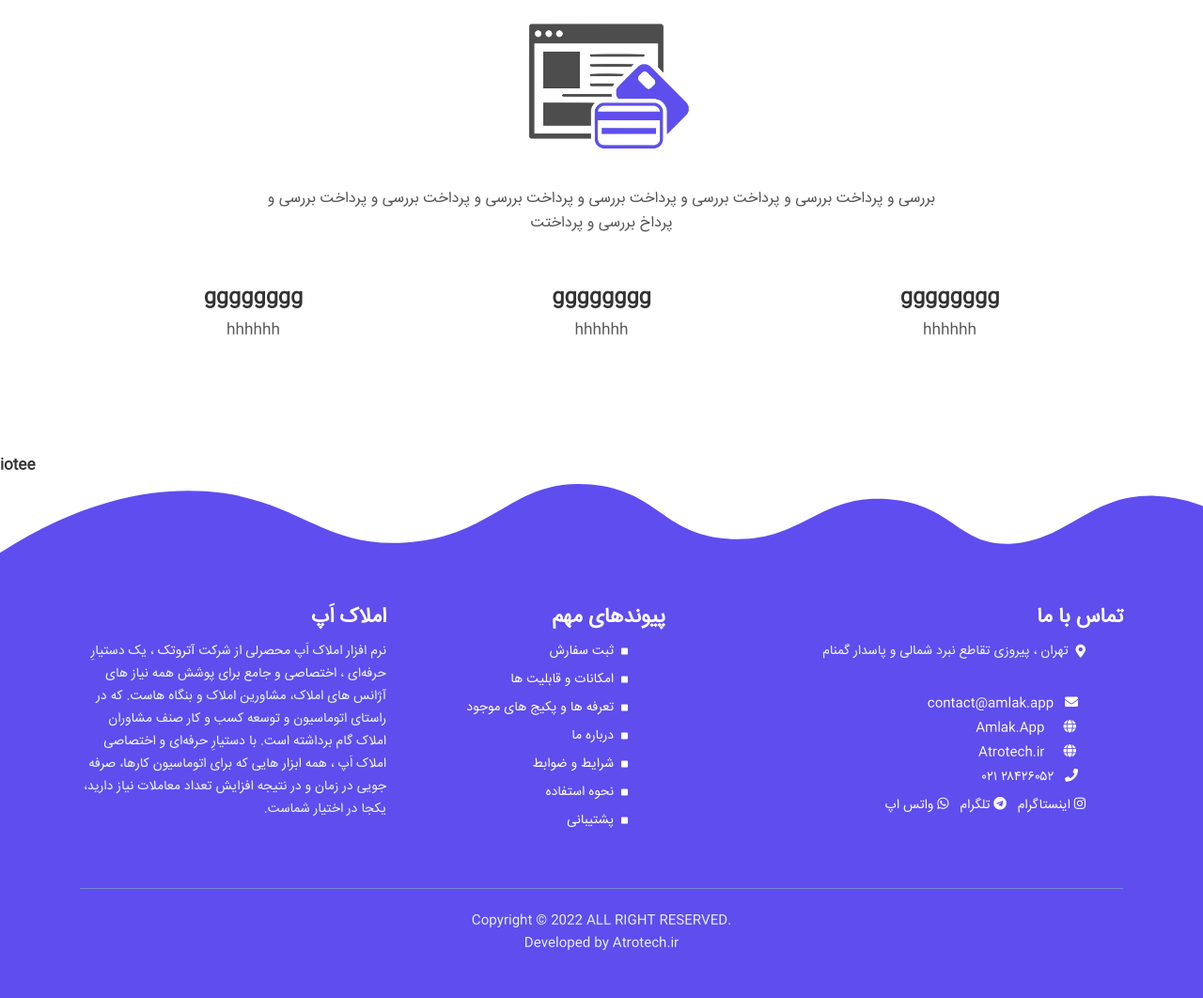
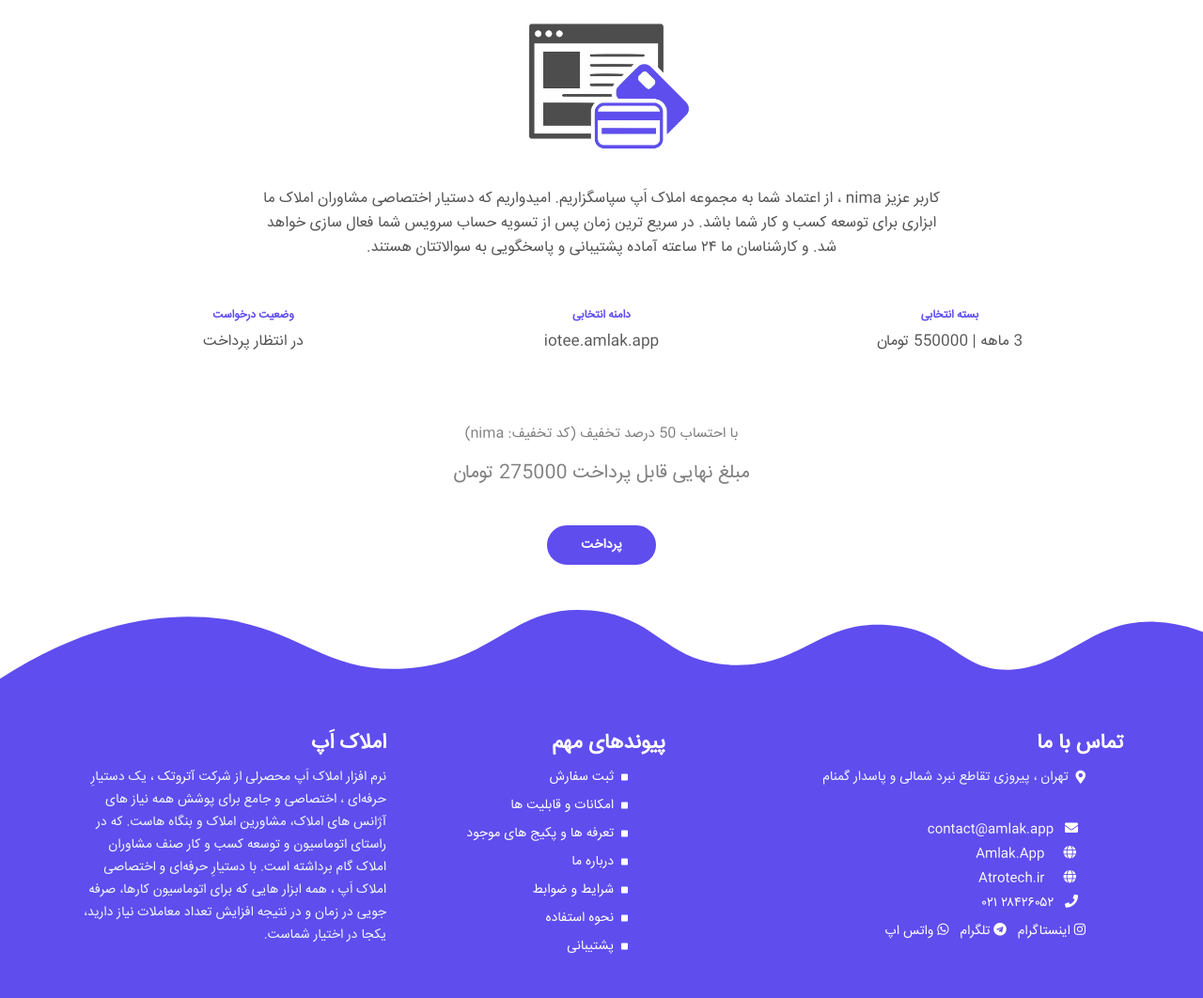
Before and after one commit to nimadorostkar/tivo, a Django app: page /checkout/8/ in a window 1280 px wide. Shown: the part 364-1426 px from the top of the page at 94% size. Before the commit the page ends 1375 px from the top, so only its background shows below. Run offline with Django 3.2, Linux system fonts and the light colour scheme; data comes from the database, SQL or seed files in the repository; both versions use the stored data as it was after the commit; parts of the project's set-up code (start-up, migrations or seed data) failed here and were passed over; some libraries are stand-ins or nearby versions.

Commit message:
just bank link

```diff
--- a/app/views.py
+++ b/app/views.py
@@ -279,8 +279,12 @@
 #------------------------------------------------------------------------------
 def checkout(request, id):
     req = get_object_or_404(Requests, id=id)
+    #discount = get_object_or_404(Discounts, code=req.discount)
+    discounts = models.Discounts.objects.filter(active=True)
+
+
     html_template = loader.get_template( 'checkout.html' )
-    return HttpResponse(html_template.render( {'req':req}, request) )
+    return HttpResponse(html_template.render( { 'req':req, 'discounts':discounts }, request) )
 
 
 
--- a/templates/checkout.html
+++ b/templates/checkout.html
@@ -52,7 +52,7 @@
                         <img class="img-fluid" src="{% static 'images/payment.png' %}" alt="alternative">
                     </div>
                   </div>
-                  <p class="p-heading" dir="rtl"> بررسی و پرداخت بررسی و پرداخت بررسی و پرداخت بررسی و پرداخت بررسی و پرداخت بررسی و پرداخت بررسی و پرداخ بررسی و پرداختت </p>
+                  <p class="p-heading" dir="rtl"> کاربر عزیز {{ req.user }} ، از اعتماد شما به مجموعه املاک اَپ سپاسگزاریم. امیدواریم که دستیار اختصاصی مشاوران املاک ما ابزاری برای توسعه کسب و کار شما باشد. در سريع ترین زمان پس از تسویه حساب سرویس شما فعال سازی خواهد شد. و کارشناسان ما ۲۴ ساعته آماده پشتیبانی و پاسخگویی به سوالاتتان هستند.  </p>
               </div> <!-- end of col -->
           </div> <!-- end of row -->
 
@@ -61,28 +61,40 @@
                   <!-- Card -->
                   <div class="card">
                       <div class="card-body">
-                          <h4 class="card-title"> gggggggg </h4>
-                          <p> hhhhhh </p>
+                          <h6 class="above-heading" for="phone"> بسته انتخابی </h6>
+                          <p> {{ req.package }} </p>
                       </div>
                   </div>
                   <!-- Card -->
                   <div class="card">
                       <div class="card-body">
-                          <h4 class="card-title"> gggggggg </h4>
-                          <p> hhhhhh </p>
+                          <h6 class="above-heading" for="phone"> دامنه انتخابی </h6>
+                          <p dir="ltr"> {{ req.domain }}.amlak.app </p>
                       </div>
                   </div>
                   <!-- end of card -->
                   <!-- Card -->
                   <div class="card">
                       <div class="card-body">
-                          <h4 class="card-title"> gggggggg </h4>
-                          <p> hhhhhh </p>
+                        <h6 class="above-heading" for="phone"> وضعیت درخواست</h6>
+                        <p> {{ req.status }} </p>
                       </div>
                   </div>
                   <!-- end of card -->
+
               </div> <!-- end of col -->
           </div> <!-- end of row -->
+
+          {% for Discount in discounts %}
+          {% if Discount.code == req.discount %}
+            <p style="font-size:15px; color:grey;" dir="rtl"> با احتساب {{ Discount.discount_percentage }} درصد تخفیف (کد تخفیف: {{ Discount.code }}) </p>
+          {% endif %}
+          {% endfor %}
+          <p style="font-size:20px; color:grey;"> مبلغ نهایی قابل پرداخت {{ req.final_price }} تومان</p>
+
+          <br>
+          <button type="submit" class="btn-solid-reg page-scroll"> پرداخت </button>
+          <br>
 
 
       </div> <!-- end of container -->
@@ -95,9 +107,6 @@
 
 
 
-<h6> {{ req.domain }} </h6>
-
-
 
 {% endblock content %}
 
```
Also changed, not shown: db.sqlite3, 1 other file.
